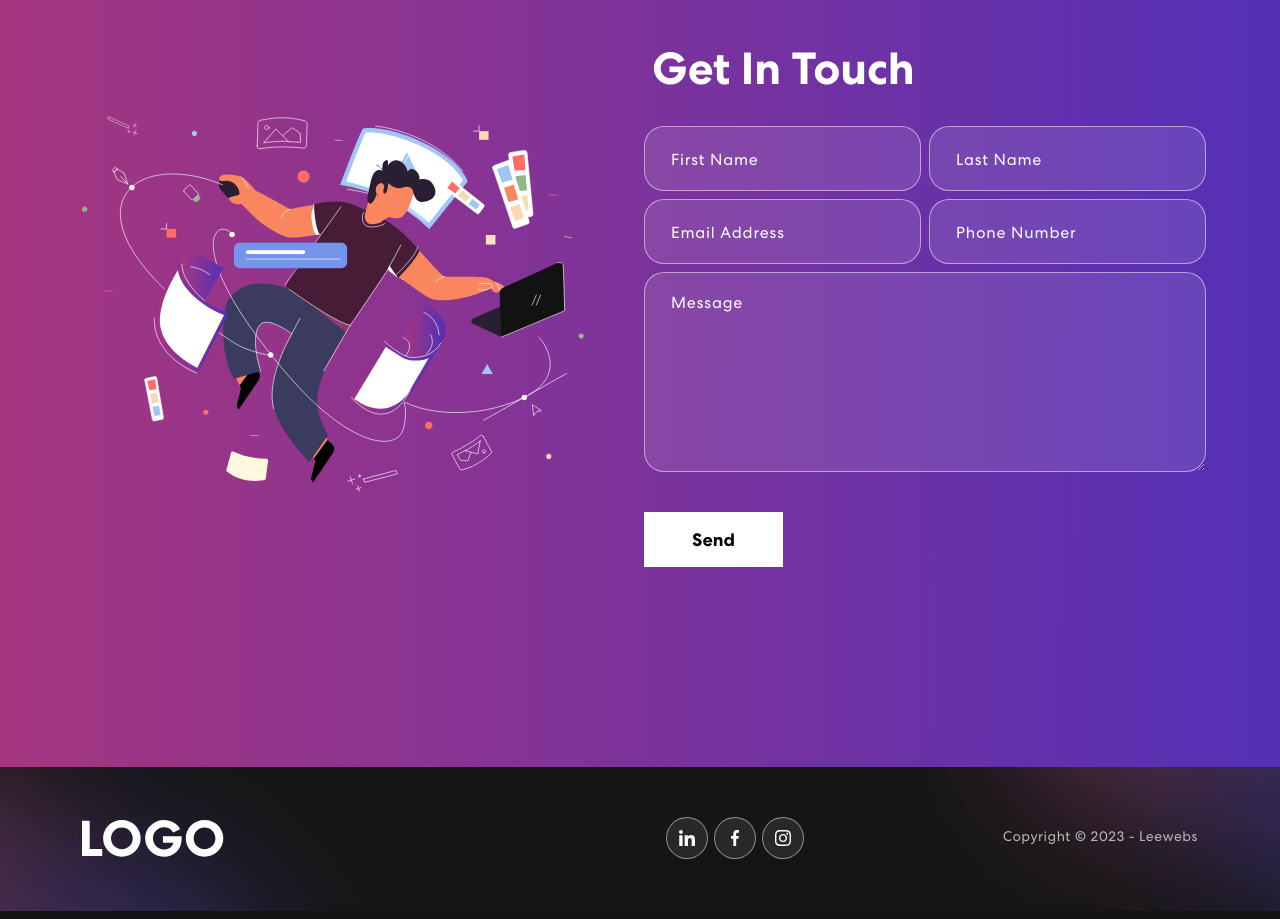
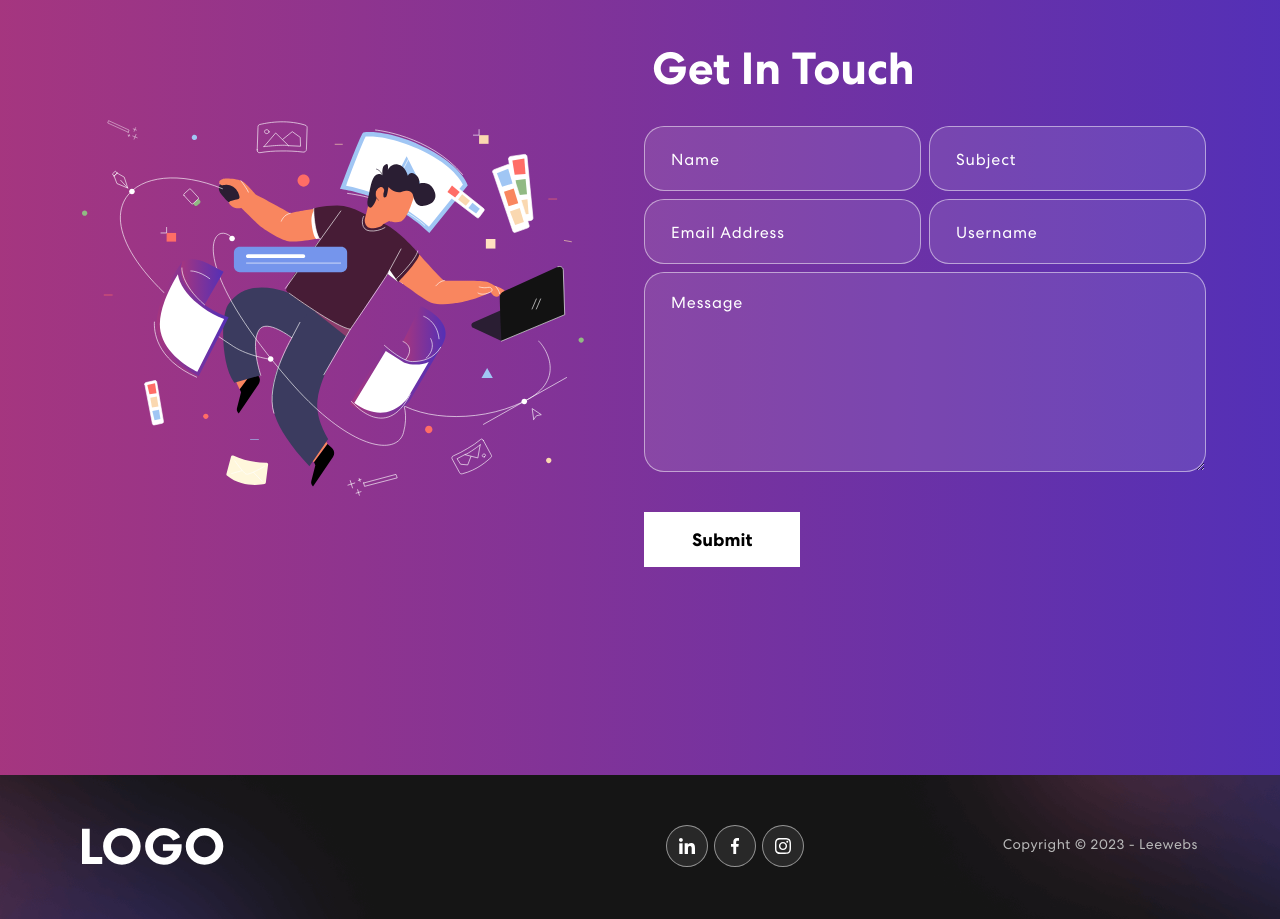
Before and after one commit to leewebstechnologies/adeniyi, a React (Create React App) app: page / in a window 1280 px wide. Shown: the part 3000-3919 px from the top of the page. Built offline with nearby package versions, Linux system fonts and the light colour scheme.

Commit message:
form backend added

```diff
--- a/package.json
+++ b/package.json
@@ -3,6 +3,7 @@
   "version": "0.1.0",
   "private": true,
   "dependencies": {
+    "@emailjs/browser": "^3.10.0",
     "@testing-library/jest-dom": "^5.16.5",
     "@testing-library/react": "^13.4.0",
     "@testing-library/user-event": "^13.5.0",
@@ -27,7 +28,7 @@
   },
   "scripts": {
     "start": "react-scripts start",
-    "build": "react-scripts build",
+    "build": "CI= react-scripts build",
     "test": "react-scripts test",
     "eject": "react-scripts eject"
   },
--- a/src/App.js
+++ b/src/App.js
@@ -5,7 +5,7 @@ import Banner from "./components/banner/Banner";
 import Skills from "./components/skills/Skills";
 import Projects from "./components/projects/Projects";
 import Footer from "./components/footer/Footer";
-import { Contact } from "./components/contact/Contact";
+import Contact from "./components/contact/Contact";
 
 
 function App() {
--- a/src/components/contact/Contact.jsx
+++ b/src/components/contact/Contact.jsx
@@ -1,50 +1,34 @@
-import { useState } from "react";
+import "./contact.css";
+import { useRef, useState } from "react";
+import emailjs from "@emailjs/browser";
 import { Container, Row, Col } from "react-bootstrap";
 import contactImg from "../../assets/img/contact-img.svg";
 import "animate.css";
 import TrackVisibility from "react-on-screen";
-import "./contact.css";
 
-export const Contact = () => {
-  const formInitialDetails = {
-    firstName: "",
-    lastName: "",
-    email: "",
-    phone: "",
-    message: "",
-  };
-  const [formDetails, setFormDetails] = useState(formInitialDetails);
-  const [buttonText, setButtonText] = useState("Send");
-  const [status, setStatus] = useState({});
+const Contact = () => {
+  const formRef = useRef();
+  const [done, setDone] = useState(false);
 
-  const onFormUpdate = (category, value) => {
-    setFormDetails({
-      ...formDetails,
-      [category]: value,
-    });
-  };
+  const handleSubmit = (e) => {
+    e.preventDefault();
+    setDone(true);
 
-  const handleSubmit = async (e) => {
-    e.preventDefault();
-    setButtonText("Sending...");
-    let response = await fetch("http://localhost:5000/contact", {
-      method: "POST",
-      headers: {
-        "Content-Type": "application/json;charset=utf-8",
-      },
-      body: JSON.stringify(formDetails),
-    });
-    setButtonText("Send");
-    let result = await response.json();
-    setFormDetails(formInitialDetails);
-    if (result.code == 200) {
-      setStatus({ succes: true, message: "Message sent successfully" });
-    } else {
-      setStatus({
-        succes: false,
-        message: "Something went wrong, please try again later.",
-      });
-    }
+    emailjs
+      .sendForm(
+        "service_2bwa8bq",
+        "template_nx6tqat",
+        formRef.current,
+        "D7s2QtY9npU46KDNG"
+      )
+      .then(
+        (result) => {
+          console.log(result.text);
+        },
+        (error) => {
+          console.log(error.text);
+        }
+      );
   };
 
   return (
@@ -73,72 +57,53 @@ export const Contact = () => {
                   }
                 >
                   <h2>Get In Touch</h2>
-                  <form onSubmit={handleSubmit}>
+                  <form ref={formRef} onSubmit={handleSubmit}>
                     <Row>
                       <Col size={12} sm={6} className="px-1">
                         <input
                           type="text"
-                          value={formDetails.firstName}
-                          placeholder="First Name"
-                          onChange={(e) =>
-                            onFormUpdate("firstName", e.target.value)
-                          }
+                          placeholder="Name"
+                          name="user_name"
+                          required
                         />
                       </Col>
                       <Col size={12} sm={6} className="px-1">
                         <input
                           type="text"
-                          value={formDetails.lasttName}
-                          placeholder="Last Name"
-                          onChange={(e) =>
-                            onFormUpdate("lastName", e.target.value)
-                          }
+                          placeholder="Subject"
+                          name="user_subject"
+                          required
                         />
                       </Col>
                       <Col size={12} sm={6} className="px-1">
                         <input
                           type="email"
-                          value={formDetails.email}
                           placeholder="Email Address"
-                          onChange={(e) =>
-                            onFormUpdate("email", e.target.value)
-                          }
+                          name="user_email"
+                          required
                         />
                       </Col>
                       <Col size={12} sm={6} className="px-1">
                         <input
-                          type="tel"
-                          value={formDetails.phone}
-                          placeholder="Phone Number"
-                          onChange={(e) =>
-                            onFormUpdate("phone", e.target.value)
-                          }
+                          type="text"
+                          placeholder="Username"
+                          name="user_username"
+                          required
                         />
                       </Col>
+
                       <Col size={12} className="px-1">
                         <textarea
                           rows="6"
-                          value={formDetails.message}
                           placeholder="Message"
-                          onChange={(e) =>
-                            onFormUpdate("message", e.target.value)
-                          }
+                          name="message"
+                          required
                         ></textarea>
                         <button type="submit">
-                          <span>{buttonText}</span>
+                          <span>Submit</span>
                         </button>
+                        <h1>{done && "Thank you..."}</h1>
                       </Col>
-                      {status.message && (
-                        <Col>
-                          <p
-                            className={
-                              status.success === false ? "danger" : "success"
-                            }
-                          >
-                            {status.message}
-                          </p>
-                        </Col>
-                      )}
                     </Row>
                   </form>
                 </div>
@@ -150,3 +115,5 @@ export const Contact = () => {
     </section>
   );
 };
+
+export default Contact;
--- a/src/components/projects/Projects.jsx
+++ b/src/components/projects/Projects.jsx
@@ -90,7 +90,7 @@ const Projects = () => {
                           })}
                         </Row>
                       </Tab.Pane>
-                      <Tab.Pane eventKey="section">
+                      <Tab.Pane eventKey="second">
                         <p>
                           Lorem ipsum dolor sit amet consectetur adipisicing
                           elit. Cumque quam, quod neque provident velit, rem
```
Also changed, not shown: 1 other file (tests, documents, lock files or other folders).
